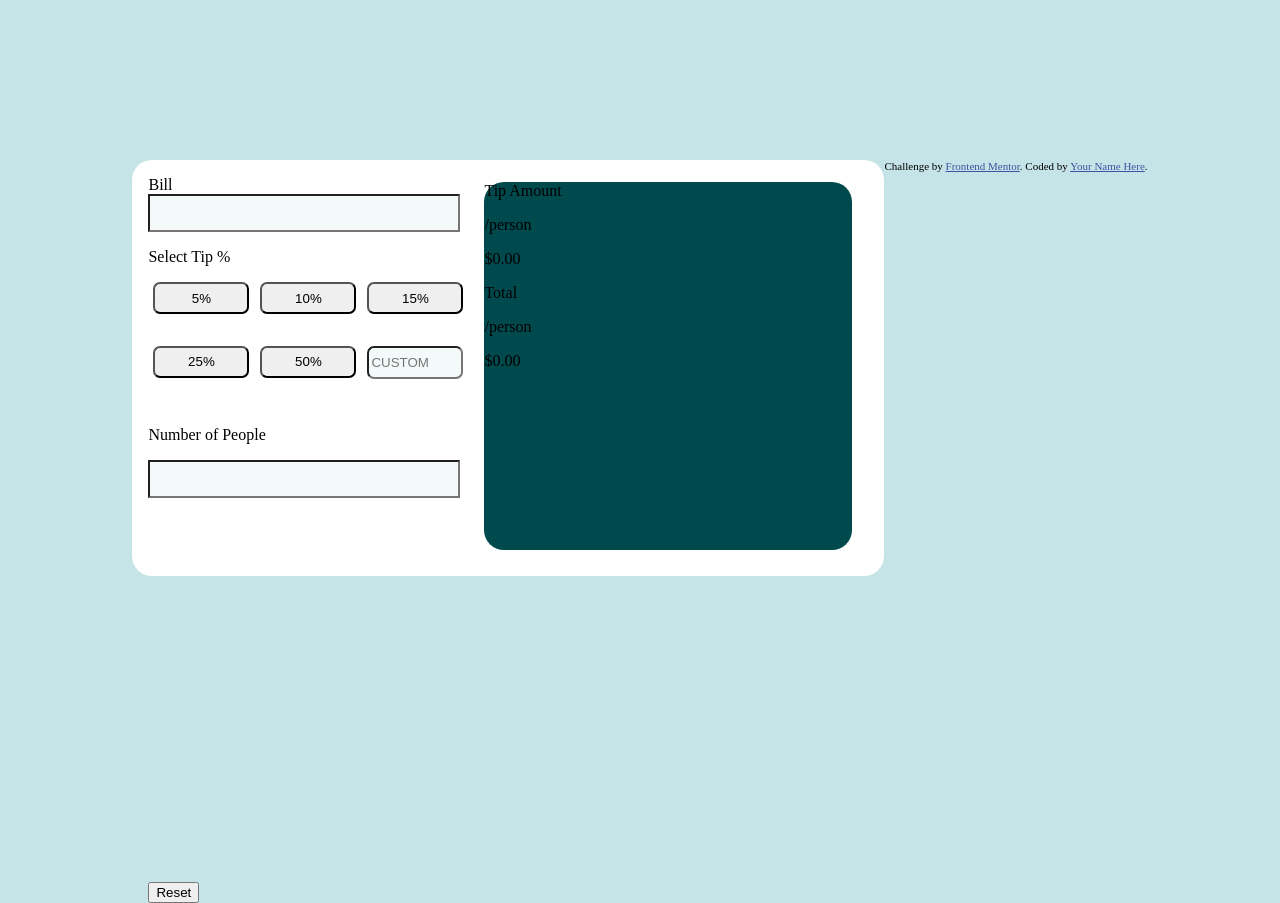
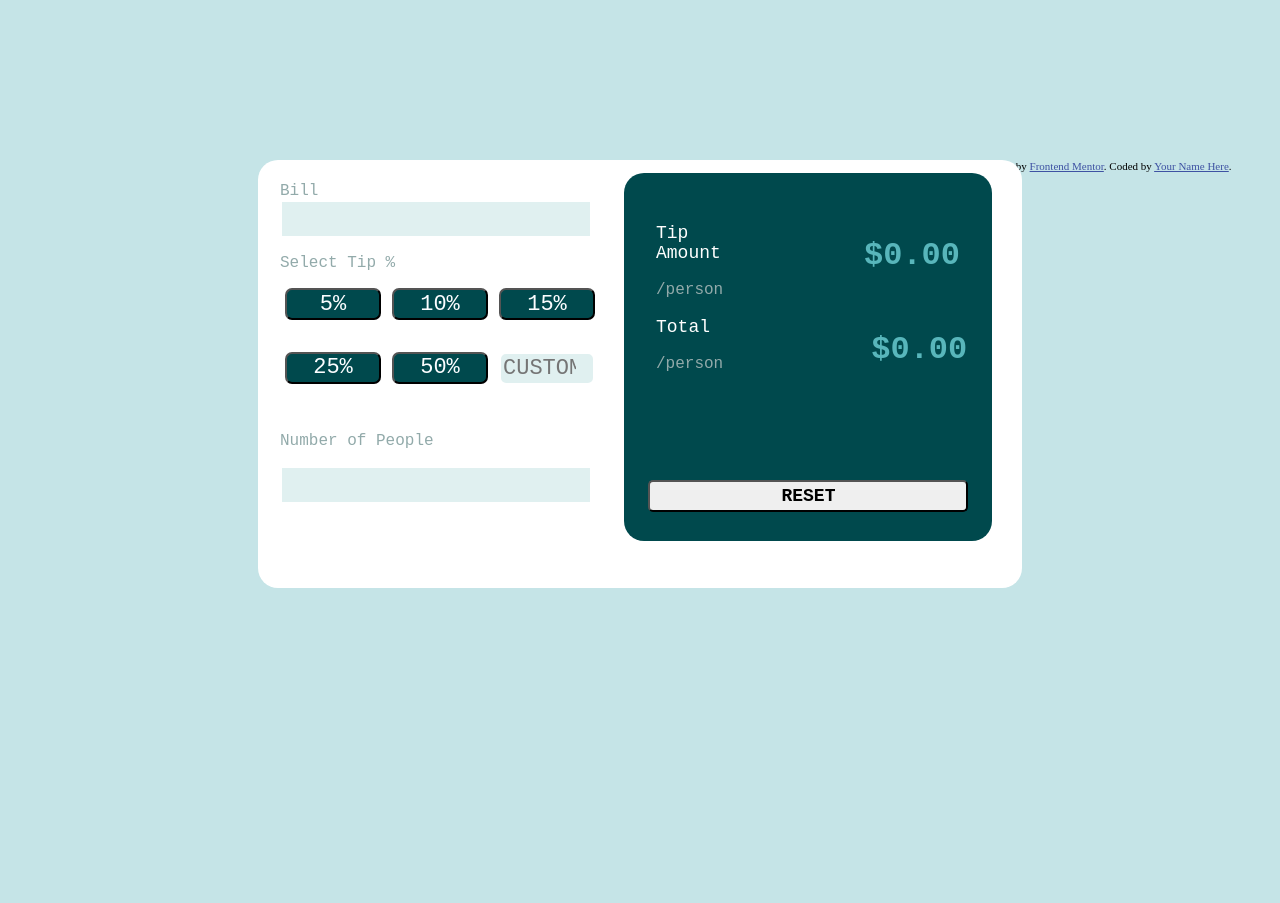
Before and after one commit to Siddhi-Uttekar/tip-calculator, a plain HTML site: page index.html in a window 1280 px wide. After the commit the page ends 800 px from the top, so only its background shows below. Drawn offline with Linux system fonts and the light colour scheme.

Commit message:
updated css and js

```diff
--- a/index.html
+++ b/index.html
@@ -13,11 +13,11 @@
 
   <div class="container">
 
-  <div>Bill</div>
+  <div class="text">Bill</div>
 
   <input name="bill" type="number" id="integer" />
 
-  <p>Select Tip %</p>
+  <p class="text">Select Tip %</p>
   <div class="tip-container">
   <button class="tip-button">5%</button>
   <button class="tip-button">10%</button>
@@ -28,7 +28,7 @@
 </div>
 
 <div class="no.ofpeople">
-  <p>Number of People</p>
+  <p class="text">Number of People</p>
   <div id="nonzero"></div>
   <div id="people-input">
   <input name="people" type="number" id="integer" />
@@ -42,23 +42,28 @@
   <div class="inner-container">
     <div class="tip-amount">
       <div class="text">
-        <p>Tip Amount</p>
+        <p class="text-2">Tip Amount</p>
         <p>/person</p>
-        <div class="disp_tip_amount">$0.00</div>
+      </div>
+      <div>
+        <p class="disp_tip_amount">$0.00</p>
       </div>
     </div>
 
     <div class="total-amount">
       <div class="text">
-        <p>Total</p>
+        <p class="text-2">Total</p>
         <p>/person</p>
-        <div class="disp_total_amount">$0.00</div>
+      </div>
+      <div>
+        <p class="disp_total_amount">$0.00</p>
+      </div>
       </div>
     </div>
   </div>
 
 
-    <button class="reset">Reset</button>
+    <button class="reset">RESET</button>
 
 
 
--- a/script.js
+++ b/script.js
@@ -7,6 +7,8 @@ document.addEventListener("DOMContentLoaded", function() {
   tip_buttons.forEach(function(button) {
       button.addEventListener("click", function() {
           let bill = parseFloat(document.querySelector("input[name='bill']").value);
+
+
           let tipPercentage;
 
           if (this.id === "custom-tip") {
@@ -39,9 +41,33 @@ document.addEventListener("DOMContentLoaded", function() {
           }
       });
   });
+
+  let buttons = document.querySelectorAll('.tip-button');
+
+buttons.forEach(button => {
+    button.addEventListener("click", function() {
+        // Reset styles for all buttons
+        buttons.forEach(btn => {
+            btn.style.backgroundColor = "";
+            btn.style.color = "";
+            btn.style.fontFamily = "";
+        });
+
+        // Apply styles for the clicked button
+        this.style.backgroundColor = "hsl(185, 41%, 84%)";
+        this.style.color = "hsl(183, 100%, 15%)";
+        this.style.fontFamily = "Space Mono, monospace";
+    });
+
+
+
+
+
+
+
 });
 
-
+});
 
 
 
--- a/style.css
+++ b/style.css
@@ -16,6 +16,9 @@ body{
     background-color: white;
     border-radius: 20px;
     padding:1em;
+    font-family: "Space Mono", monospace;
+    font-size: 22px;
+    position: fixed;
 
 }
 
@@ -25,9 +28,13 @@ body{
     border-radius: 20px;
     background-color:hsl(183, 100%, 15%) ;
     position: relative;
-    left:21rem;
-    bottom: 20.75rem;
+    left:21.5rem;
+    bottom: 20.7rem;
     /* padding-left:2rem; */
+    font-family: "Space Mono", monospace;
+    font-size: 22px;
+    display: flex;
+    flex-direction: column;
 
 }
 
@@ -39,6 +46,8 @@ body{
     overflow: hidden;
     justify-content: space-around;
     gap:1px;
+    font-family: "Space Mono", monospace;
+    font-size: 22px;
 
 }
 
@@ -47,17 +56,89 @@ body{
     width:6rem;
     gap:1rem;
     border-radius: 7px;
+    background-color: hsl(183, 100%, 15%);
+    color: rgb(251, 253, 255);
+    font-family: "Space Mono", monospace;
+    font-size: 22px;
+    font-weight: 200;
 }
 
 .tip-custom{
     height: 1.70rem;
     width:5.5rem;
     border-radius: 7px;
-
+    font-family: "Space Mono", monospace;
+    font-size: 22px;
 }
 
 input{
     width: 19rem;
     height: 2rem;
-    background-color: hsl(189, 41%, 97%);
+    background-color: hsl(180, 33%, 91%);
+    border: 2px solid  hsl(0, 0%, 100%);
+    font-family: "Space Mono", monospace;
 }
+
+/*
+input:focus{
+   background-color:  hsl(189, 41%, 97%);
+   font-family: "Space Mono", monospace;
+border: 2px solid  hsl(172, 67%, 45%);
+font-size: 22px;
+} */
+
+.text{
+    color: hsl(180, 12%, 62%);
+    font-size: 16px;
+}
+
+.text-2{
+    color: hsl(0, 0%, 100%);
+    font-size: 18px;
+}
+
+.disp_tip_amount{
+    color: hsl(183, 42%, 54%);
+    font-size: 32px;
+    font-family: "Space Mono", monospace;
+    font-weight: 600;
+    margin-left: 7rem;
+
+}
+
+.disp_total_amount{
+    color: hsl(183, 42%, 54%);
+    font-size: 32px;
+    font-family: "Space Mono", monospace;
+    font-weight: 600;
+    margin-left: 9.25rem;
+}
+
+
+
+
+ .tip-amount{
+    display: flex;
+    padding: 2rem;
+
+}
+
+.total-amount{
+    padding: 2rem;
+    display: flex;
+    margin-top: -5rem;
+
+}
+
+ .reset{
+    height:2rem;
+    width:20rem;
+    margin-top: 20rem;
+    margin-left: 37.5rem;
+    z-index: 1;
+    position: relative;
+    border-radius: 5px;
+    font-family: "Space Mono", monospace;
+    font-weight: 600;
+    font-size: 18px;
+}
```
